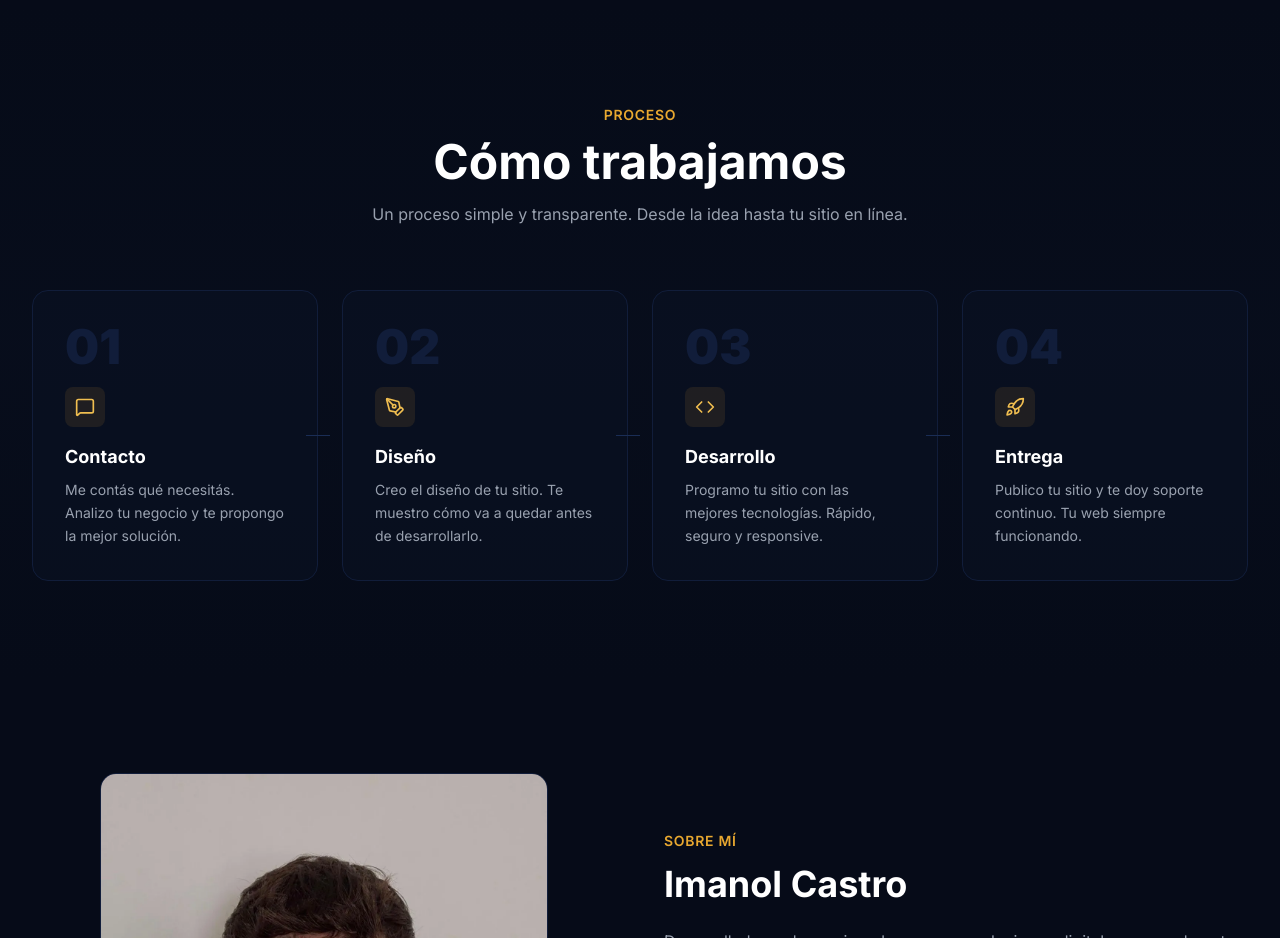
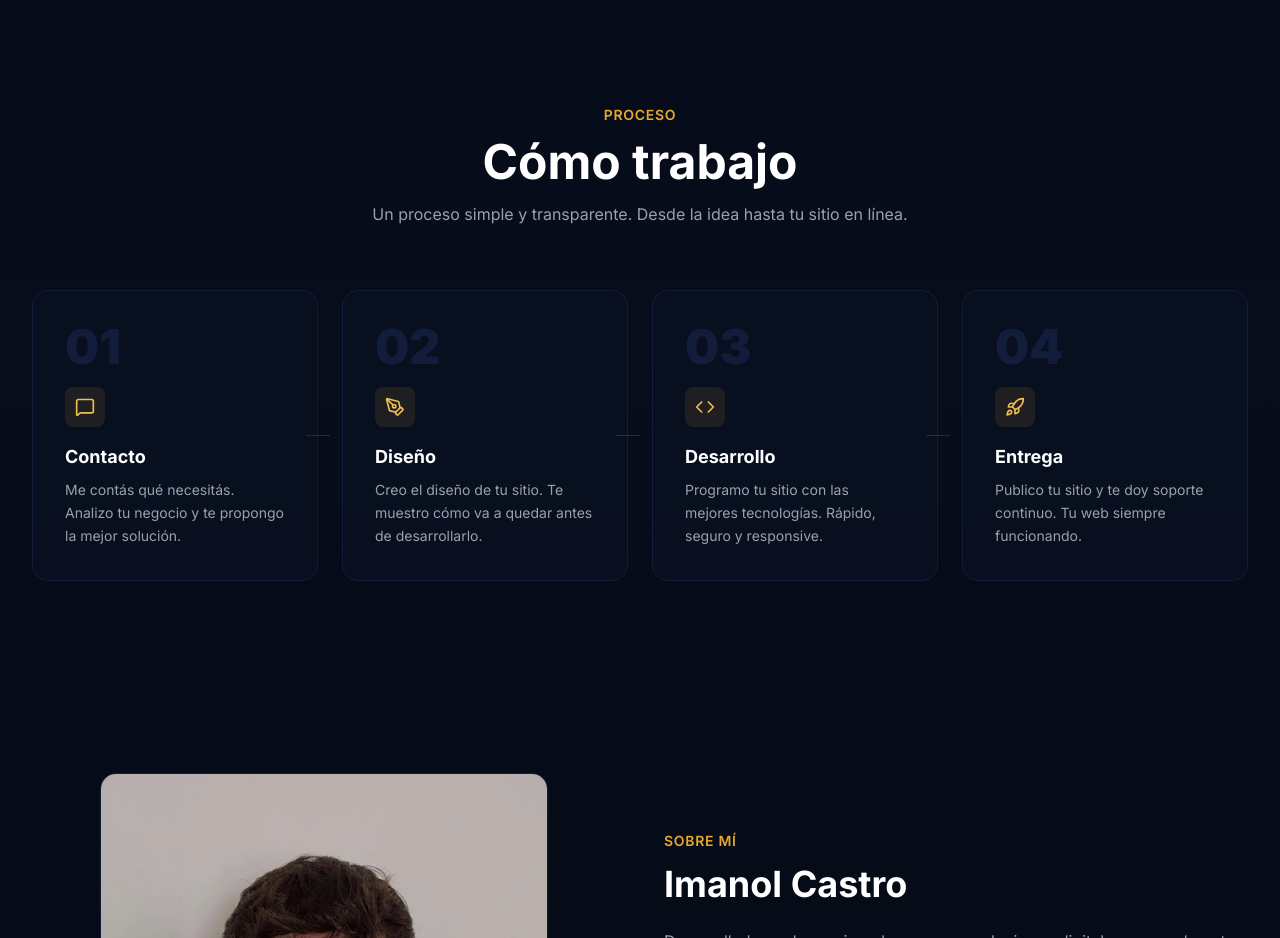
Before and after one commit to ImImanol/ica-web, a React (Vite) app: page / in a window 1280 px wide. Shown: the part 2500-3438 px from the top of the page. Built offline with nearby package versions, Linux system fonts and the light colour scheme.

Commit message:
fix: singularize "Cómo trabajamos" to "Cómo trabajo"
Co-Authored-By: Claude Opus 4.6 <noreply@anthropic.com>

```diff
--- a/src/components/Process.jsx
+++ b/src/components/Process.jsx
@@ -47,7 +47,7 @@ export default function Process() {
             Proceso
           </span>
           <h2 className="text-3xl md:text-5xl font-bold text-white mt-3">
-            Cómo trabajamos
+            Cómo trabajo
           </h2>
           <p className="text-gray-400 mt-4 max-w-2xl mx-auto">
             Un proceso simple y transparente. Desde la idea hasta tu sitio en línea.
```
